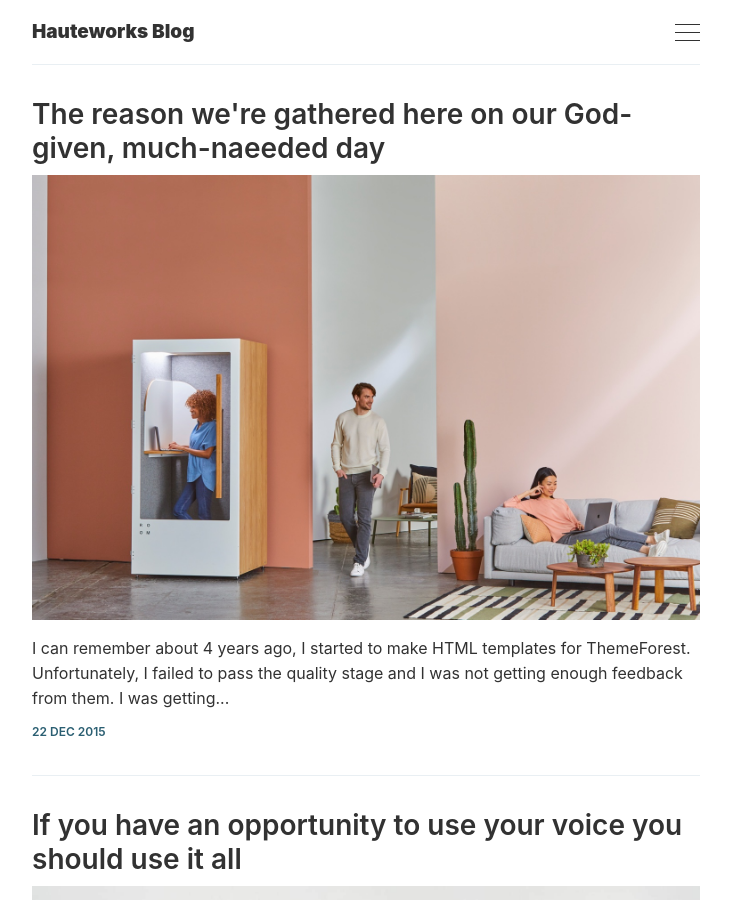
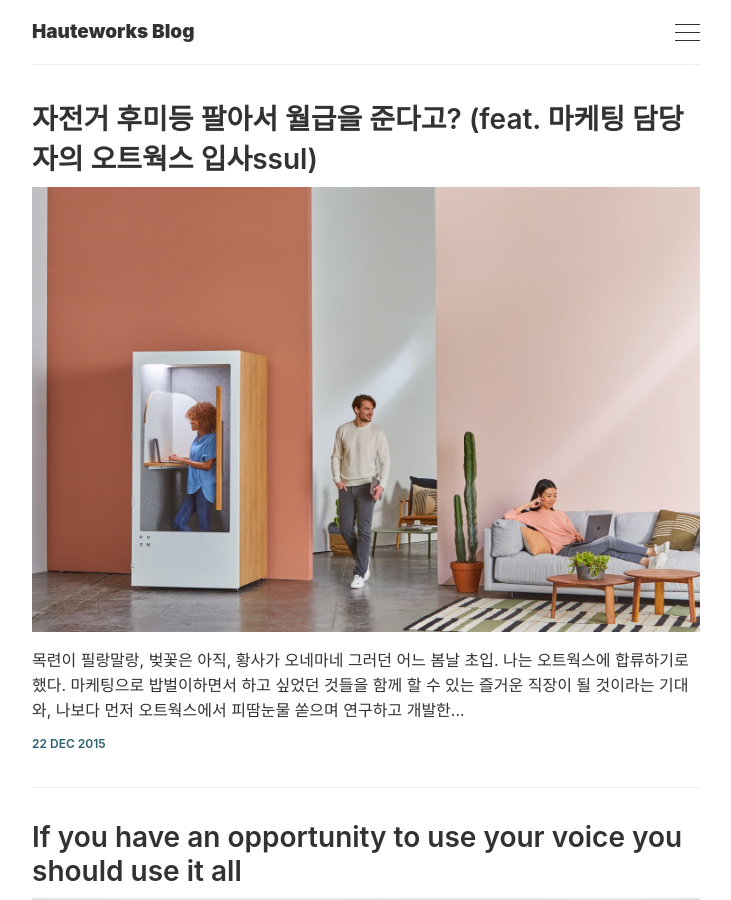
Before and after one commit to hauteworks/hauteworks-blog, a Jekyll site: the page built from index.html, in a window 1280 px wide and 900 px high. Shown: the whole window, without its empty margins (274-1005 px from the left). Built offline with Jekyll 4.4.1, drawn with Linux system fonts in a browser that asks for light colours; the list of posts is cut into pages by our own code; some of the changed lines change nothing that is shown.

Commit message:
first korean blog

```diff
--- a/_posts/2015-12-22-the-reason-were-gathered-here-on-our-god-given-much-naeeded-day-of-rest-is-that-we-have-a-polish-hostage.markdown
+++ b/_posts/2015-12-22-the-reason-were-gathered-here-on-our-god-given-much-naeeded-day-of-rest-is-that-we-have-a-polish-hostage.markdown
@@ -1,13 +1,26 @@
 ---
 layout: post
-title: The reason we're gathered here on our God-given, much-naeeded day
+title: 자전거 후미등 팔아서 월급을 준다고? (feat. 마케팅 담당자의 오트웍스 입사ssul)
 tags: [frontpage, jekyll, blog]
 image: '/images/posts/8.jpg'
 ---
 
-I can remember about 4 years ago, I started to make HTML templates for ThemeForest. Unfortunately, I failed to pass the quality stage and I was not getting enough feedback from them. I was getting a general sentence saying that my item is not ready yet and the design quality is not unique enough.
+목련이 필랑말랑, 벚꽃은 아직, 황사가 오네마네 그러던 어느 봄날 초입. 나는 오트웍스에 합류하기로 했다. 마케팅으로 밥벌이하면서 하고 싶었던 것들을 함께 할 수 있는 즐거운 직장이 될 것이라는 기대와, 나보다 먼저 오트웍스에서 피땀눈물 쏟으며 연구하고 개발한 제품을 더 많이 팔아야한다는 부담감을 갖고 오트웍스에 입사하기 며칠 전, 이 기쁜 소식을 전하고자 엄마에게 전화를 걸었다.
 
-Fortunately, I succeed this time I have leaned and done things I have never done before that keeps me learn new stuff every single day and I want to share with you some tips about starting your own business creating themes like WordPress, Ghost, or Jekyll. I think these tips will work with any online business not only for themes.
+나의 예상: 우와! 우리 딸 넘 대단해. 다들 코로나 때문에 이직도 취직도 힘들다던데, 우리 딸 너무 자랑스럽다! 요즘 자전거, 킥보드 많이 타던데 회사도 우리딸도 더 잘될거야
+
+대단한 능력자는 아니어도, 엄마품을 떠나서도 꾸준히 내 앞가림을 하며 살아가고 있는 나름 괜찮은 딸의 자부심을 가득 끼얹은 마음으로 엄마에게 전화 go! 컬러링은 나보다 더 많은 효도로 울엄마를 행복하게 하는 영탁의 찐찐찐. 컬러링으로 해두면 엄마는 못 듣고 (나를 비롯한) 다른 사람만 듣는다고 여러번 말해줬으나 그건 엄마에게 아무 상관이 없는 일.
+
+따르르릉-
+엄마: 여보세요, 응, 딸.
+나: 뭐해요? 식사는 하셨어요?
+엄마: 먹었지. 공주는 먹었나? 회사일은 어때? 요즘도 많이 바빠?
+나: 그럭저럭. 아, 엄마 그런데 나 이직해요. 그래서 지금 회사일은 마무리하고 인수인계하고 그러는 중이에요.
+엄마: 그래? 축하해~ 어떤 회사로 가는데?
+나: 오트웍스라고 자전거 악세사리 만드는 스타트업인데, 자전거 앞에 다는 라이트를 전조등이라고 하고 뒤에 다는걸 후미등이라고 하는데, 그 전조등이나 후미등 같은걸 엄청 멋지고 똑똑하게 만드는 그런 회사?
+엄마: 으으으으으으으응? 뭐라고????? 후미등 팔아서 회사가 돌아가나???????
+
+그랬다. 엄마는 진심으로 이해가 안되서 한참을 되물었다. 그거말고 다른건 안파냐고, 정말 전조등, 후미등만 팔아서 직원 월급 주고 회사가 돌아가냐고, 너 월급은 제대로 받을 수 있는거 확실하냐고. 딸의 걱정에 같은 질문을 여러번 하는 엄마에게 '앞으로 다양한 제품을 출시할 것'이라는 말을 시작으로 투자설명회 돋는 답변을 했다. 그렇게 엄마와 몇마디 더 주고받다가 전화를 끊고, 이런저런 생각을 하다보니, 엄마의 걱정에 대한 답변을 좀 더 넓혀서 생각하게 되었다.
 
 ### Todo
 
```
